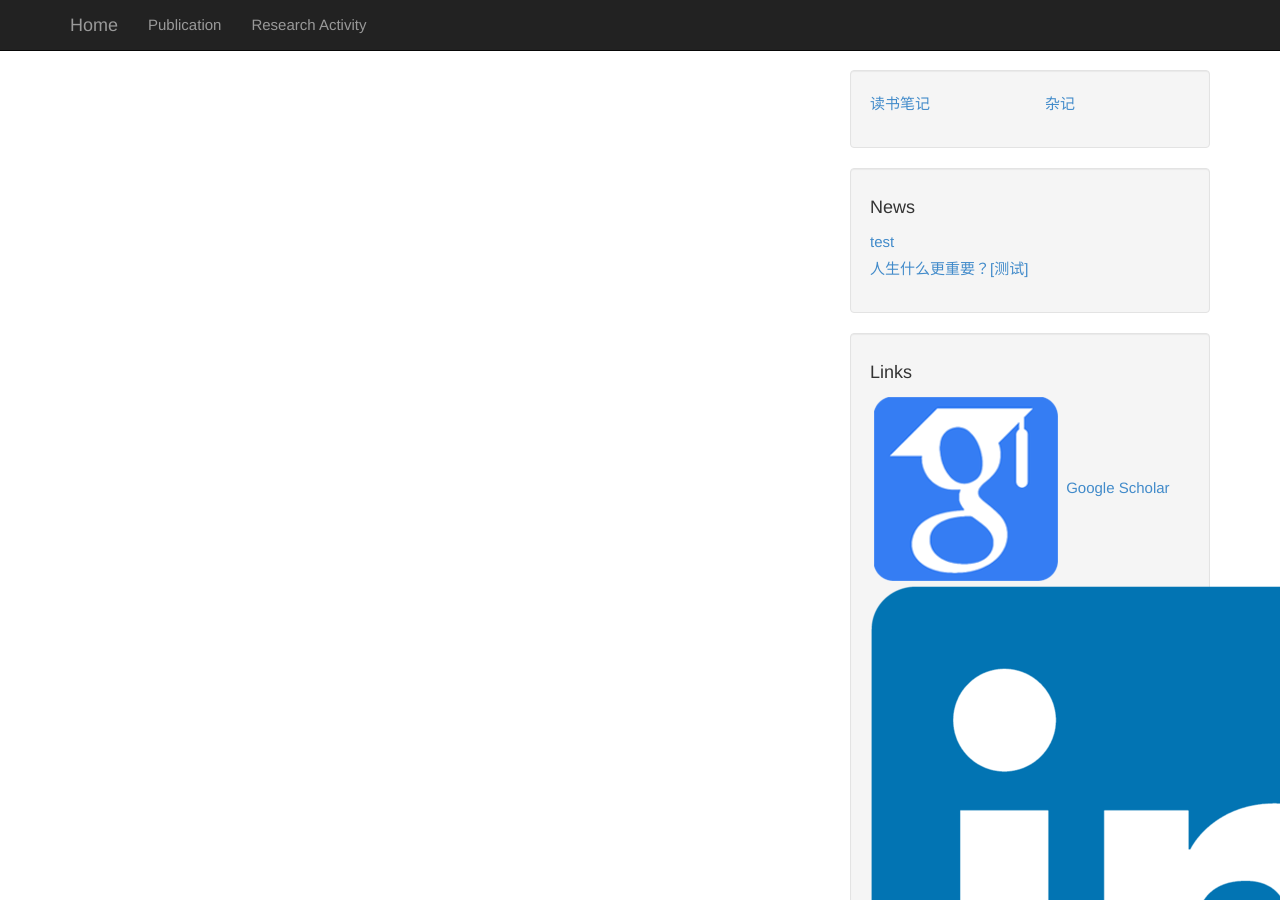
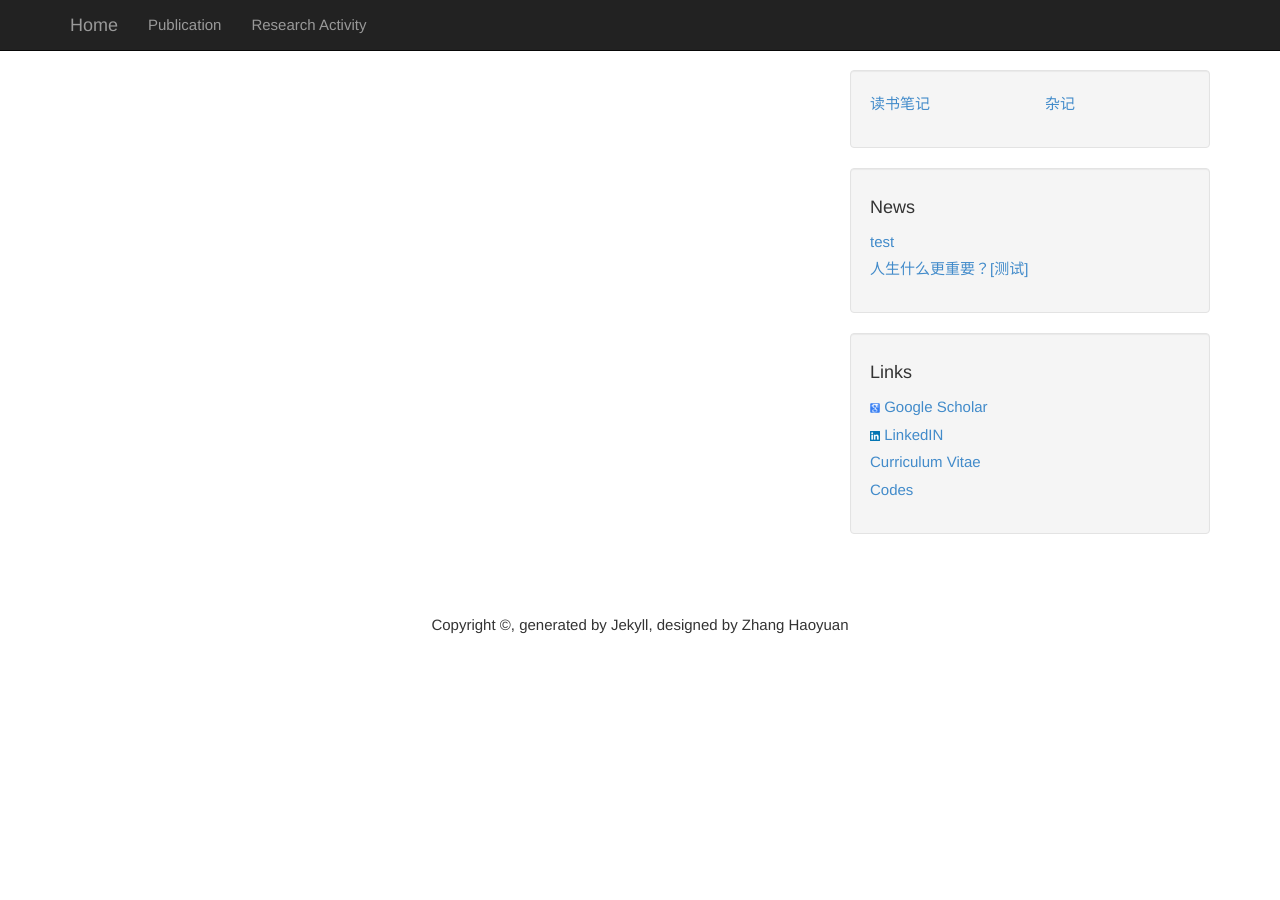
Before and after one commit to july0905/haoyuanzhang1990.github.io, a Jekyll site: the page built from pub.md, in a window 1280 px wide and 900 px high. Built offline with Jekyll 4.4.1, drawn with Linux system fonts in a browser that asks for light colours.

Commit message:
Update friend_links.html

```diff
--- a/_includes/friend_links.html
+++ b/_includes/friend_links.html
@@ -1,14 +1,14 @@
             <ul class="list-unstyled">
               <li>
 
-                    <img src="google.png">
+                    <img src="google.png" height="10" width="10">
                     <a href="https://scholar.google.co.uk/citations?user=gc4d914AAAAJ&hl=en">
                     Google Scholar
                     </a>
               </li>
 
               <li>
-                    <img src="linkedin.png">
+                    <img src="linkedin.png" height="10" width="10">
                     <a href="https://www.linkedin.com/in/haoyuan-zhang-b4541492/?trk=hp-identity-photo">
                       LinkedIN
                     </a>
```
